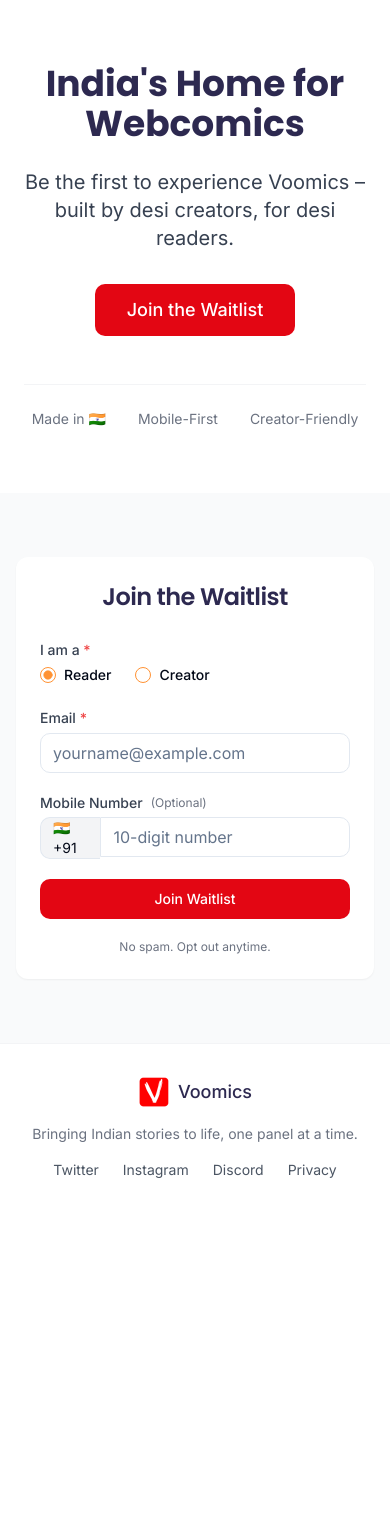
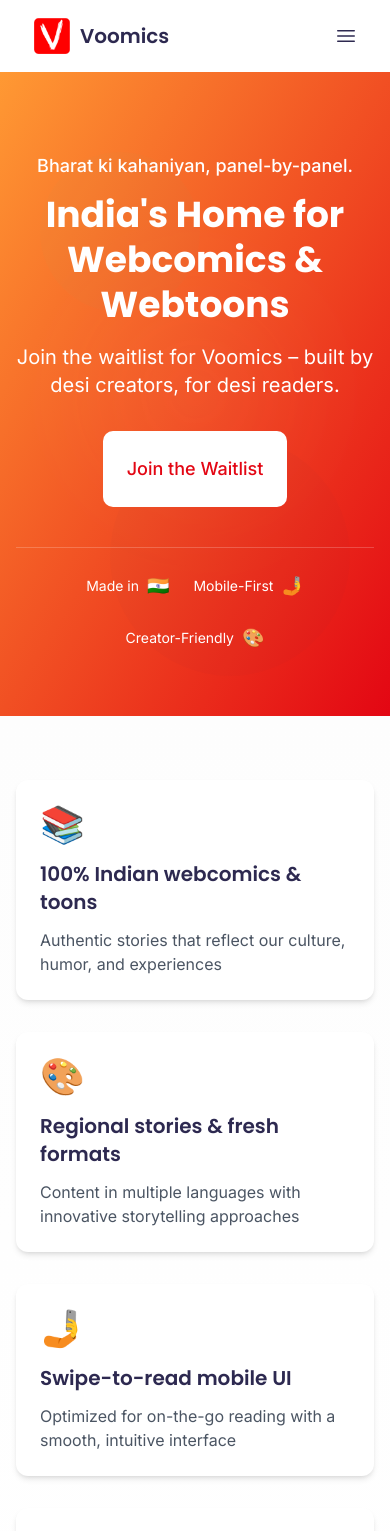
Before and after one commit to voomics/voomics-landing-page, a React (Vite) app: page / in a window 390 px wide. Shown: the top 1531 px of the page. Before the commit the page ends 1212 px from the top, so only its background shows below. Built offline with nearby package versions, Linux system fonts and the light colour scheme.

Commit message:
Reverted to commit 5d499e515fcbf548de938d457bd56d938e75b25c

```diff
--- a/src/components/MinimalistFooter.tsx
+++ /dev/null
@@ -1,34 +0,0 @@
-
-import React from 'react';
-
-const MinimalistFooter: React.FC = () => {
-  return (
-    <footer className="py-8 border-t border-gray-100">
-      <div className="container px-4">
-        <div className="max-w-4xl mx-auto text-center">
-          <div className="flex justify-center items-center mb-4">
-            <img
-              src="/lovable-uploads/a2bbbfc6-d405-4456-b8b3-515cb26020c7.png"
-              alt="Voomics Logo"
-              className="h-8"
-            />
-            <span className="ml-2 text-lg font-medium text-voomics-indigo">Voomics</span>
-          </div>
-
-          <p className="text-sm text-gray-500 mb-4">
-            Bringing Indian stories to life, one panel at a time.
-          </p>
-
-          <div className="flex flex-wrap justify-center gap-6 text-sm">
-            <a href="#" className="text-gray-600 hover:text-voomics-saffron">Twitter</a>
-            <a href="#" className="text-gray-600 hover:text-voomics-saffron">Instagram</a>
-            <a href="#" className="text-gray-600 hover:text-voomics-saffron">Discord</a>
-            <a href="#" className="text-gray-600 hover:text-voomics-saffron">Privacy</a>
-          </div>
-        </div>
-      </div>
-    </footer>
-  );
-};
-
-export default MinimalistFooter;
--- a/src/components/MinimalistHero.tsx
+++ /dev/null
@@ -1,37 +0,0 @@
-
-import React from 'react';
-
-const MinimalistHero: React.FC = () => {
-  const scrollToWaitlist = () => {
-    document.getElementById('waitlist')?.scrollIntoView({ behavior: 'smooth' });
-  };
-
-  return (
-    <section className="py-16 md:py-24 flex items-center justify-center px-6">
-      <div className="max-w-2xl mx-auto text-center">
-        <h1 className="text-4xl md:text-5xl font-bold mb-6 text-voomics-indigo">
-          India's Home for Webcomics
-        </h1>
-
-        <p className="text-xl mb-8 text-gray-700 max-w-xl mx-auto">
-          Be the first to experience Voomics – built by desi creators, for desi readers.
-        </p>
-
-        <button
-          onClick={scrollToWaitlist}
-          className="bg-voomics-red text-white px-8 py-3 rounded-md transition-colors hover:bg-voomics-red/90 text-lg font-medium"
-        >
-          Join the Waitlist
-        </button>
-
-        <div className="mt-12 pt-6 border-t border-gray-100 flex flex-wrap justify-center gap-8 text-sm text-gray-500">
-          <span>Made in 🇮🇳</span>
-          <span>Mobile-First</span>
-          <span>Creator-Friendly</span>
-        </div>
-      </div>
-    </section>
-  );
-};
-
-export default MinimalistHero;
--- a/src/components/MinimalistWaitlistForm.tsx
+++ /dev/null
@@ -1,194 +0,0 @@
-
-import React, { useState } from 'react';
-import { Card, CardContent, CardHeader, CardTitle } from "@/components/ui/card";
-import { Button } from "@/components/ui/button";
-import { Input } from "@/components/ui/input";
-import { Label } from "@/components/ui/label";
-import { RadioGroup, RadioGroupItem } from "@/components/ui/radio-group";
-import { submitWaitlistForm, WaitlistFormData } from '@/services/waitlistService';
-import { toast } from "sonner";
-import { supabase } from "@/integrations/supabase/client";
-
-const MinimalistWaitlistForm: React.FC = () => {
-  const [isSubmitting, setIsSubmitting] = useState(false);
-  const [formData, setFormData] = useState<WaitlistFormData>({
-    role: 'reader',
-    email: '',
-    mobile: '',
-    notifyCreatorTools: false,
-  });
-  const [errors, setErrors] = useState<{
-    email?: string;
-    mobile?: string;
-  }>({});
-
-  const validateEmail = (email: string) => {
-    const re = /^[^\s@]+@[^\s@]+\.[^\s@]+$/;
-    return re.test(email);
-  };
-
-  const validateMobile = (mobile: string) => {
-    if (!mobile) return true; // Mobile is optional
-    const re = /^[6-9]\d{9}$/;
-    return re.test(mobile);
-  };
-
-  const handleChange = (e: React.ChangeEvent<HTMLInputElement>) => {
-    const { name, value } = e.target;
-    setFormData(prev => ({ ...prev, [name]: value }));
-
-    // Clear error when typing
-    if (errors[name as keyof typeof errors]) {
-      setErrors(prev => ({ ...prev, [name]: undefined }));
-    }
-  };
-
-  const handleRoleChange = (value: 'reader' | 'creator') => {
-    setFormData(prev => ({ ...prev, role: value }));
-  };
-
-  const handleSubmit = async (e: React.FormEvent) => {
-    e.preventDefault();
-
-    // Validate form
-    const newErrors: typeof errors = {};
-    if (!validateEmail(formData.email)) {
-      newErrors.email = 'Please enter a valid email address';
-    }
-
-    if (formData.mobile && !validateMobile(formData.mobile)) {
-      newErrors.mobile = 'Please enter a valid 10-digit Indian mobile number';
-    }
-
-    setErrors(newErrors);
-
-    if (Object.keys(newErrors).length > 0) {
-      return;
-    }
-
-    setIsSubmitting(true);
-
-    try {
-      // Store in Supabase
-      const { error } = await supabase
-        .from('waitlist')
-        .insert([{
-          email: formData.email,
-          mobile: formData.mobile || null,
-          role: formData.role,
-          notify_creator_tools: formData.role === 'creator' ? formData.notifyCreatorTools : false
-        }]);
-
-      if (error) throw error;
-
-      // Show success message
-      toast.success("Shukriya! You're on the waitlist.", {
-        description: "We're excited to have you join the Voomics community!"
-      });
-
-      // Reset form on success
-      setFormData({
-        role: 'reader',
-        email: '',
-        mobile: '',
-        notifyCreatorTools: false,
-      });
-    } catch (error) {
-      console.error("Error submitting waitlist form:", error);
-      toast.error("Something went wrong", {
-        description: "Please try again or contact support."
-      });
-    } finally {
-      setIsSubmitting(false);
-    }
-  };
-
-  return (
-    <section id="waitlist" className="py-16 bg-gray-50">
-      <div className="container px-4">
-        <div className="max-w-md mx-auto">
-          <Card className="border-0 shadow-sm">
-            <CardHeader className="pb-6">
-              <CardTitle className="text-2xl text-voomics-indigo text-center">Join the Waitlist</CardTitle>
-            </CardHeader>
-            <CardContent>
-              <form onSubmit={handleSubmit} className="space-y-5">
-                <div>
-                  <Label className="text-sm font-medium text-gray-700">I am a <span className="text-red-500">*</span></Label>
-                  <RadioGroup
-                    value={formData.role}
-                    onValueChange={handleRoleChange as (value: string) => void}
-                    className="flex space-x-4 mt-1"
-                  >
-                    <div className="flex items-center space-x-2">
-                      <RadioGroupItem value="reader" id="reader" />
-                      <Label htmlFor="reader" className="cursor-pointer text-sm">Reader</Label>
-                    </div>
-                    <div className="flex items-center space-x-2">
-                      <RadioGroupItem value="creator" id="creator" />
-                      <Label htmlFor="creator" className="cursor-pointer text-sm">Creator</Label>
-                    </div>
-                  </RadioGroup>
-                </div>
-
-                <div>
-                  <Label htmlFor="email" className="text-sm font-medium text-gray-700">Email <span className="text-red-500">*</span></Label>
-                  <Input
-                    id="email"
-                    name="email"
-                    type="email"
-                    placeholder="yourname@example.com"
-                    value={formData.email}
-                    onChange={handleChange}
-                    className={`mt-1 ${errors.email ? "border-red-500" : ""}`}
-                  />
-                  {errors.email && (
-                    <p className="text-red-500 text-xs mt-1">{errors.email}</p>
-                  )}
-                </div>
-
-                <div>
-                  <div className="flex items-center">
-                    <Label htmlFor="mobile" className="text-sm font-medium text-gray-700">Mobile Number</Label>
-                    <span className="text-xs text-gray-500 ml-2">(Optional)</span>
-                  </div>
-                  <div className="flex mt-1">
-                    <div className="bg-gray-100 px-3 flex items-center border border-r-0 rounded-l-md">
-                      <span className="text-sm">🇮🇳 +91</span>
-                    </div>
-                    <Input
-                      id="mobile"
-                      name="mobile"
-                      type="tel"
-                      placeholder="10-digit number"
-                      value={formData.mobile}
-                      onChange={handleChange}
-                      className={`rounded-l-none ${errors.mobile ? "border-red-500" : ""}`}
-                    />
-                  </div>
-                  {errors.mobile && (
-                    <p className="text-red-500 text-xs mt-1">{errors.mobile}</p>
-                  )}
-                </div>
-
-                <Button
-                  type="submit"
-                  className="w-full bg-voomics-red hover:bg-voomics-red/90 text-white py-2.5 h-auto font-medium"
-                  disabled={isSubmitting}
-                >
-                  {isSubmitting ? "Submitting..." : "Join Waitlist"}
-                </Button>
-
-                <p className="text-xs text-center text-gray-500 mt-4">
-                  No spam. Opt out anytime.
-                </p>
-              </form>
-            </CardContent>
-          </Card>
-        </div>
-      </div>
-    </section>
-  );
-};
-
-export default MinimalistWaitlistForm;
--- a/src/pages/Index.tsx
+++ b/src/pages/Index.tsx
@@ -1,17 +1,25 @@
 
 import React from 'react';
-import MinimalistHero from '@/components/MinimalistHero';
-import MinimalistWaitlistForm from '@/components/MinimalistWaitlistForm';
-import MinimalistFooter from '@/components/MinimalistFooter';
+import Header from '@/components/Header';
+import HeroSection from '@/components/HeroSection';
+import ValueProps from '@/components/ValueProps';
+import AudienceSplit from '@/components/AudienceSplit';
+import SocialProof from '@/components/SocialProof';
+import WaitlistForm from '@/components/WaitlistForm';
+import Footer from '@/components/Footer';
 
 const Index: React.FC = () => {
   return (
-    <div className="min-h-screen flex flex-col bg-white">
-      <main className="flex-grow flex flex-col">
-        <MinimalistHero />
-        <MinimalistWaitlistForm />
+    <div className="min-h-screen flex flex-col">
+      <Header />
+      <main className="flex-grow">
+        <HeroSection />
+        <ValueProps />
+        <AudienceSplit />
+        <SocialProof />
+        <WaitlistForm />
       </main>
-      <MinimalistFooter />
+      <Footer />
     </div>
   );
 };
```
